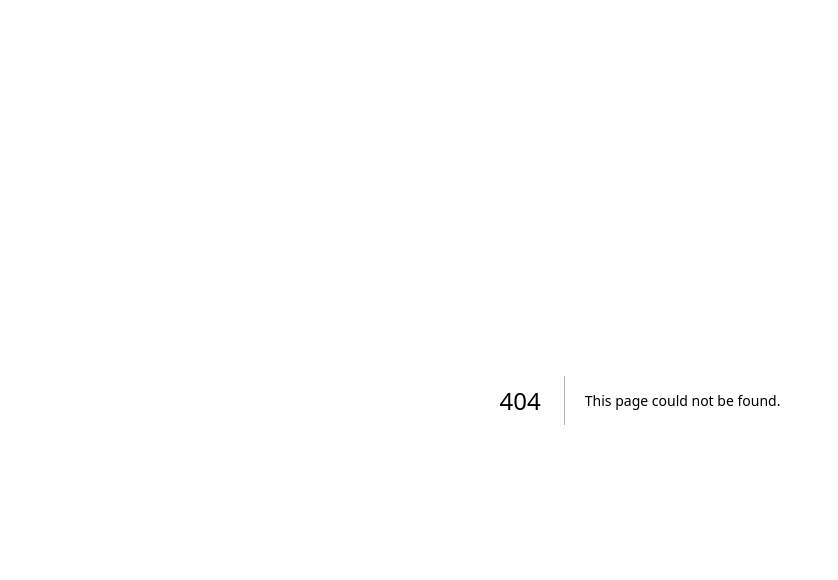
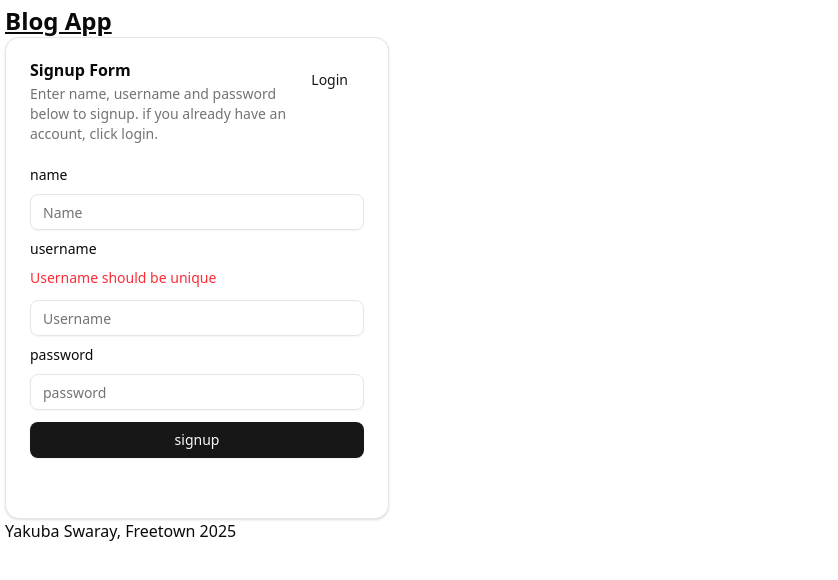
Before and after one commit to yaqoubDdev/next-app, a Next.js app: page /signup in a window 1280 px wide. Before the commit this address had no page. Shown: the top 580 px of the page, without its empty margins (0-838 px from the left). Built offline with nearby package versions, Linux system fonts and the light colour scheme.

Commit message:
made signup page still some fixes to make

```diff
--- a/app/(root)/page.jsx
+++ b/app/(root)/page.jsx
@@ -130,6 +130,7 @@ const page = () => {
         <Togglable buttonLabel='login' >
             <LoginForm
               handleLogin={handleLogin}
+              handleErrNoti={handleErrNoti}
             />
         </Togglable>
     )
@@ -140,10 +141,13 @@ const page = () => {
       <Togglable buttonLabel='new blog' ref={blogFormRef}>
         <BlogForm
           createBlog={handleCreateBlog}
+          handleErrNoti={handleErrNoti}
         />
       </Togglable>
     )
   }
+
+  const reverseIndexBlogs = [...blogs].reverse()
 
   return (
     <div>
@@ -160,7 +164,7 @@ const page = () => {
 
       <h2>Blogs</h2>
       <div className=" w-full flex gap-5 flex-wrap justify-around">
-        {blogs.map(blog => (
+        {reverseIndexBlogs.map(blog => (
           <Blog key={blog.id} blog={blog} handleDelete={handleDeleteBlog} />
         ))}
 
--- /dev/null
+++ b/app/(root)/signup/page.jsx
@@ -0,0 +1,12 @@
+import SignupForm from '@/app/components/SignupForm'
+import React from 'react'
+
+const page = () => {
+  return (
+    <div>
+      <SignupForm/>
+    </div>
+  )
+}
+
+export default page
--- a/app/components/BlogForm.jsx
+++ b/app/components/BlogForm.jsx
@@ -14,13 +14,13 @@ import {
   CardTitle,
 } from "@/components/ui/card"
 
-const BlogForm = ({ createBlog }) => {
+const BlogForm = ({ createBlog, handleErrNoti }) => {
   const [blog, setBlog] = useState({title: '', content: ''})
 
   const addBlog = (e) => {
     e.preventDefault()
     if (!blog.title || !blog.content){
-      alert('fill title and/or content')
+      handleErrNoti('fill title and/or content field(s)')
       return
     }
 
--- a/app/components/LoginForm.jsx
+++ b/app/components/LoginForm.jsx
@@ -1,7 +1,9 @@
+'use client'
 import { useState } from "react"
 import { Button } from "@/components/ui/button"
 import { Input } from "@/components/ui/input"
 import { Label } from "@/components/ui/label"
+import Link from "next/link"
 import {
   Card,
   CardAction,
@@ -12,7 +14,7 @@ import {
   CardTitle,
 } from "@/components/ui/card"
 
-const LoginForm = ({ handleLogin }) => {
+const LoginForm = ({ handleLogin, handleErrNoti }) => {
 
   const [username, setUsername] = useState('')
   const [password, setPassword] = useState('')
@@ -20,7 +22,7 @@ const LoginForm = ({ handleLogin }) => {
   const login = (e) => {
     e.preventDefault()
     if(!username || !password){
-      alert('fill from first')
+      handleErrNoti('fill from first')
       return
     }
     handleLogin({username, password})
@@ -33,7 +35,11 @@ const LoginForm = ({ handleLogin }) => {
         <CardDescription>
           Enter username and password below to login to your account
         </CardDescription>
-        <CardAction>Sign Up</CardAction>
+        <CardAction>
+          <Link href='/signup'>
+            <Button variant='link'>Sign Up</Button>
+          </Link>
+        </CardAction>
       </CardHeader>
       <CardContent>
         {/* <LoginForm /> */}
--- /dev/null
+++ b/app/components/SignupForm.jsx
@@ -0,0 +1,138 @@
+'use client'
+import { useState } from "react"
+import { Button } from "@/components/ui/button"
+import { Input } from "@/components/ui/input"
+import { Label } from "@/components/ui/label"
+import Link from "next/link"
+import {
+  Card,
+  CardAction,
+  CardContent,
+  CardDescription,
+  CardFooter,
+  CardHeader,
+  CardTitle,
+} from "@/components/ui/card"
+
+import signupServices from "@/services/signup"
+import loginServices from "@/services/login"
+import { useRouter } from 'next/navigation'
+import styles from '@/app/(root)/blogs.module.css'
+
+const ErrorNotification = ({message}) => {
+  if (message === null) return null
+  return (
+    <div className={styles.error}>
+      {message}
+    </div>
+  )
+}
+
+const SignupForm = () => {
+  const router = useRouter()
+
+  const [name, setName] = useState('')
+  const [username, setUsername] = useState('')
+  const [password, setPassword] = useState('')
+  const [errorMessage, setErrorMessage] = useState(null)
+
+  const signup = async (e) => {
+    e.preventDefault()
+    if(!name || !username || !password){
+      handleErrNoti('fill from first')
+      return
+    }
+    const user = await handleSignup({name, username, password})
+    if (user) {
+      const loggedUser = await loginServices.login({username, password})
+      if (loggedUser.error) {
+        handleErrNoti(loggedUser.error)
+        return
+      }
+      window.localStorage.setItem('loggedBlogappUser', JSON.stringify(loggedUser))
+      console.log('user logged in:', loggedUser)
+      router.push('/')
+    }
+  }
+
+  const handleErrNoti = (msg) => {
+    setErrorMessage(msg)
+    setTimeout(() => {
+      setErrorMessage(null)
+    }, 5000)
+  }
+
+  const handleSignup = async (user) => {
+    try {
+      const savedUser = await signupServices.createUser(user)
+      return savedUser
+    } catch (error) {
+      console.error('Error signing up:', error)
+      handleErrNoti('Error signing up, please try again')
+    }
+  }
+
+  return(
+    <>
+      <ErrorNotification message={errorMessage} />
+      <Card className="w-full max-w-sm">
+        <CardHeader>
+          <CardTitle>Signup Form </CardTitle>
+          <CardDescription>
+            Enter name, username and password below to signup. if you already have an account, click login.
+          </CardDescription>
+          <CardAction>
+            <Link href='/'>
+              <Button variant='link'>Login</Button>
+            </Link>
+          </CardAction>
+        </CardHeader>
+        <CardContent>
+          {/* <LoginForm /> */}
+          <form onSubmit={signup}>
+            <div className="grid w-full gap-3">
+              <Label htmlFor='name'>name</Label>
+              <Input
+                placeholder='Name'
+                type="text"
+                value={name}
+                id='name'
+                onChange={({ target }) => setName(target.value)}
+                />
+            </div>
+            <div className="grid w-full gap-3 mb-3 mt-3">
+              <Label htmlFor='username'>username</Label>
+              <CardDescription className='p-0 m-0 text-red-500'>
+                Username should be unique
+              </CardDescription>
+              <Input
+                placeholder='Username'
+                type="text"
+                value={username}
+                id='username'
+                onChange={({ target }) => setUsername(target.value)}
+              />
+            </div>
+            <div className="grid w-full gap-3">
+              <Label htmlFor='password'>password</Label>
+              <Input
+                placeholder='password'
+                type="password"
+                value={password}
+                id='password'
+                onChange={({ target }) => setPassword(target.value)}
+              />
+            </div>
+            <div className='grid w-full gap-3 my-3'>
+              <Button type="submit" className='w-full'>signup</Button>
+            </div>
+          </form>
+        </CardContent>
+        <CardFooter>
+        </CardFooter>
+      </Card>
+    </>
+  )
+}
+
+export default SignupForm
--- /dev/null
+++ b/services/signup.js
@@ -0,0 +1,9 @@
+import axios from "axios"
+const baseurl = '/api/users'
+
+const createUser = async userObject => {
+  const response = await axios.post(baseurl, userObject)
+  return response.data
+}
+
+export default { createUser }
```
Also changed, not shown: 1 other file (tests, documents, lock files or other folders).
